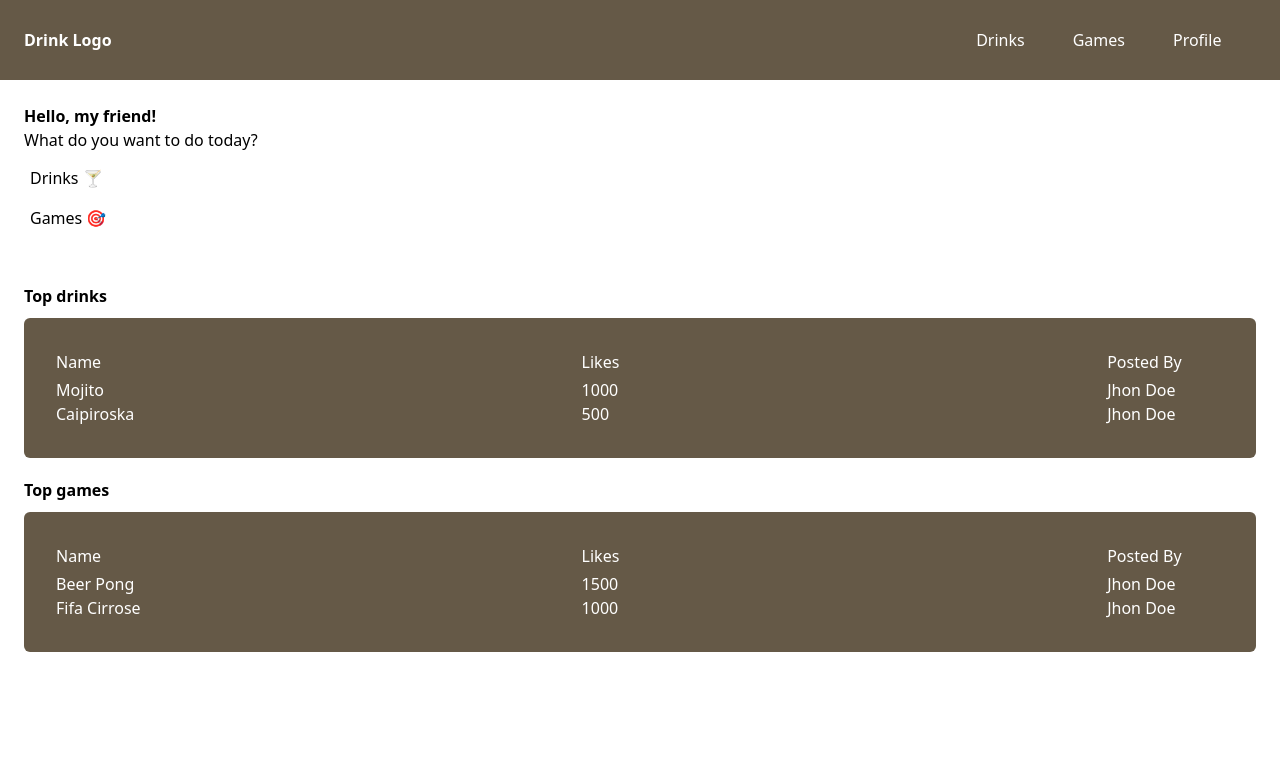
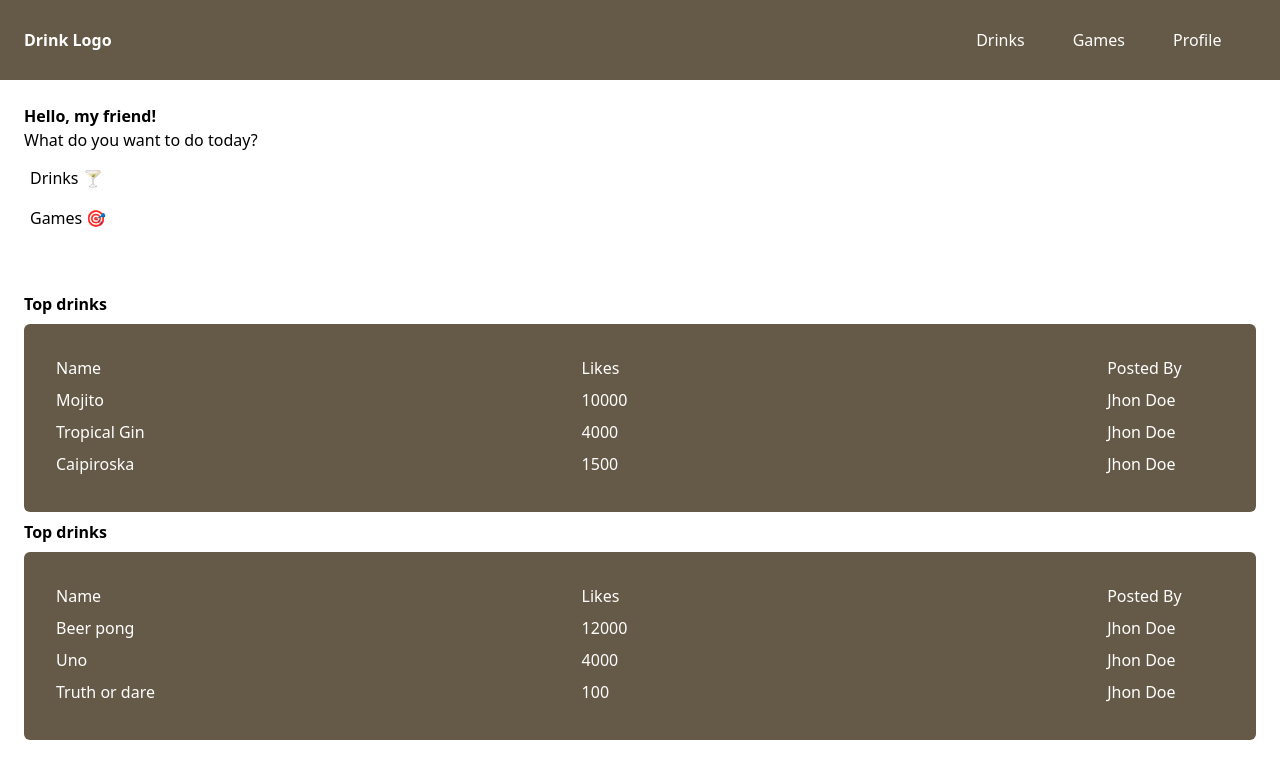
Before and after one commit to Dsfr62/drinkapp-front, a React (Vite) app: page / in a window 1280 px wide. Shown: the top 778 px of the page. Built offline with nearby package versions, Linux system fonts and the light colour scheme.

Commit message:
Ranking components organized

```diff
--- /dev/null
+++ b/src/api/rankedsList.json
@@ -0,0 +1,38 @@
+{
+    "drinkRankeds": [{
+        "title": "Mojito",
+        "likes": 10000,
+        "postedBy": "Jhon Doe",
+        "postLink": "/jhonDoe/posts/mojito"
+    },
+    {
+        "title": "Tropical Gin",
+        "likes": 4000,
+        "postedBy": "Jhon Doe",
+        "postLink": "/jhonDoe/posts/tropicalgin"
+    },
+    {
+        "title": "Caipiroska",
+        "likes": 1500,
+        "postedBy": "Jhon Doe",
+        "postLink": "/jhonDoe/posts/caipiroska"
+    }],
+    "gameRankeds": [{
+        "title": "Beer pong",
+        "likes": 12000,
+        "postedBy": "Jhon Doe",
+        "postLink": "/jhonDoe/posts/beerpong"
+    },
+    {
+        "title": "Uno",
+        "likes": 4000,
+        "postedBy": "Jhon Doe",
+        "postLink": "/jhonDoe/posts/uno"
+    },
+    {
+        "title": "Truth or dare",
+        "likes": 100,
+        "postedBy": "Jhon Doe",
+        "postLink": "/jhonDoe/posts/truthordare"
+    }]
+}
--- /dev/null
+++ b/src/components/ranked/index.tsx
@@ -0,0 +1,14 @@
+import { Link } from "react-router-dom";
+import { RankedProps } from "../../interfaces/ranked.props";
+
+const Ranked = ({ title, likes, postedBy, postLink }:RankedProps) => {
+    return (
+        <div className="flex justify-between w-[100%]">
+            <p className="my-1 w-[30%] md:w-[40%]"><Link to={postLink}>{title}</Link></p>
+            <p className="my-1 w-[20%] md:w-[40%]">{likes}</p>
+            <p className="my-1 w-[30%] md:w-[10%]">{postedBy}</p>
+        </div>
+    );
+};
+
+export default Ranked;
--- a/src/components/ranking/index.tsx
+++ b/src/components/ranking/index.tsx
@@ -2,47 +2,29 @@
 // TODO: Figure out how can I organize the ranking block
 // TODO: Figure out how can I fragment each post in the ranking
 // TODO: Style each info to the click
-const Ranking = () => {
+
+import { RankedProps } from "../../interfaces/ranked.props";
+import Ranked from "../ranked";
+import { RankingProps } from "../../interfaces/ranking.props";
+
+const Ranking = ({ rankeds }:RankingProps) => {
+
+    const rankedsList = rankeds;
+
     return (
         <>
             <div className="text-white">
-                <p className="font-semibold mb-2.5 text-black">Top drinks</p>
+                <p className="font-semibold my-2 text-black">Top drinks</p>
                 <div className="bg-firstBrown flex flex-col p-4 md:p-8 rounded-md">
                     <div className="flex justify-between mb-1 w-[100%]">
                         <p className="font-medium w-[30%] md:w-[40%]">Name</p>
                         <p className="font-medium w-[20%] md:w-[40%]">Likes</p>
                         <p className="font-medium w-[30%] md:w-[10%]">Posted By</p>
                     </div>
-                    <div className="flex justify-between w-[100%]">
-                        <p className="w-[30%] md:w-[40%]">Mojito</p>
-                        <p className="w-[20%] md:w-[40%]">1000</p>
-                        <p className="w-[30%] md:w-[10%]">Jhon Doe</p>
-                    </div>
-                    <div className="flex justify-between w-[100%]">
-                        <p className="w-[30%] md:w-[40%]">Caipiroska</p>
-                        <p className="w-[20%] md:w-[40%]">500</p>
-                        <p className="w-[30%] md:w-[10%]">Jhon Doe</p>
-                    </div>
-                </div>
-            </div>
-            <div className="text-white mt-5">
-                <p className="font-semibold mb-2.5 text-black">Top games</p>
-                <div className="bg-firstBrown flex flex-col p-4 md:p-8 rounded-md">
-                    <div className="flex justify-between mb-1 w-[100%]">
-                        <p className="font-medium w-[30%] md:w-[40%]">Name</p>
-                        <p className="font-medium w-[20%] md:w-[40%]">Likes</p>
-                        <p className="font-medium w-[30%] md:w-[10%]">Posted By</p>
-                    </div>
-                    <div className="flex justify-between w-[100%]">
-                        <p className="w-[30%] md:w-[40%]">Beer Pong</p>
-                        <p className="w-[20%] md:w-[40%]">1500</p>
-                        <p className="w-[30%] md:w-[10%]">Jhon Doe</p>
-                    </div>
-                    <div className="flex justify-between w-[100%]">
-                        <p className="w-[30%] md:w-[40%]">Fifa Cirrose</p>
-                        <p className="w-[20%] md:w-[40%]">1000</p>
-                        <p className="w-[30%] md:w-[10%]">Jhon Doe</p>
-                    </div>
+
+                    {rankedsList.map((ranked: RankedProps) => (
+                        <Ranked title={ranked.title} likes={ranked.likes} postedBy={ranked.postedBy} postLink={ranked.postLink}/>
+                    ))}
                 </div>
             </div>
         </>
--- /dev/null
+++ b/src/interfaces/ranked.props.ts
@@ -0,0 +1,6 @@
+export interface RankedProps {
+    title: string;
+    likes: number;
+    postedBy: string;
+    postLink: string;
+};
--- /dev/null
+++ b/src/interfaces/ranking.props.ts
@@ -0,0 +1,5 @@
+import { RankedProps } from "./ranked.props";
+
+export interface RankingProps {
+    rankeds: RankedProps[]
+};
--- a/src/pages/home-page/index.tsx
+++ b/src/pages/home-page/index.tsx
@@ -1,8 +1,13 @@
 import Navbar from "../../components/navbar";
 import { Link } from "react-router-dom";
 import Ranking from "../../components/ranking";
+import data from "../../api/rankedsList.json";
 
 const HomePage = () => {
+
+    const drinkRank = data.drinkRankeds;
+    const gameRank = data.gameRankeds;
+
     return (
         <div>
             <Navbar />
@@ -13,7 +18,8 @@ const HomePage = () => {
                 <p className="cursor-pointer rounded-md w-fit p-1.5 ease-linear transition-all mt-1 hover:rounded-md hover:bg-firstGreen hover:font-semibold hover:text-white"><Link to="games">Games &#x1F3AF;</Link></p>
             </div>
             <div className="p-6">
-                <Ranking />
+                <Ranking rankeds={drinkRank}/>
+                <Ranking rankeds={gameRank}/>
             </div>
         </div>
     );
```
